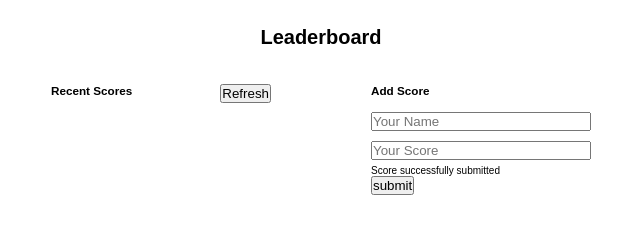
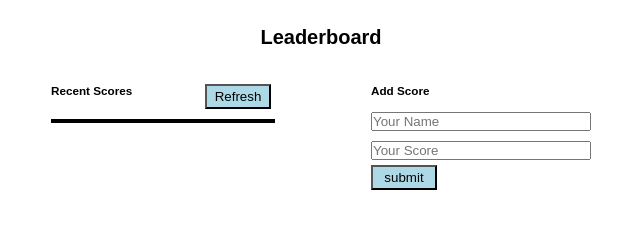
Before and after one commit to zamcham/Leaderboard, a website built with webpack: page src/index.html in a window 1280 px wide. Shown: the whole page, without its empty margins (319-959 px from the left). Built offline with nearby package versions, Linux system fonts and the light colour scheme; no server answers.

Commit message:
Add minimum style

```diff
--- a/src/styles.css
+++ b/src/styles.css
@@ -7,6 +7,12 @@ html {
 * {
   margin: 0;
   padding: 0;
+}
+
+button {
+  background-color: lightblue;
+  padding: 0.3rem;
+  width: 30%;
 }
 
 main {
@@ -45,7 +51,7 @@ main {
   margin: 0.5rem 0;
 }
 
-.scoreboard {
+#scoreboard {
   background-color: white;
   border: 2px solid black;
   display: flex;
@@ -63,3 +69,7 @@ main {
   justify-content: space-between;
   padding: 1rem 0;
 }
+
+#successMessage {
+  display: none;
+}
```
